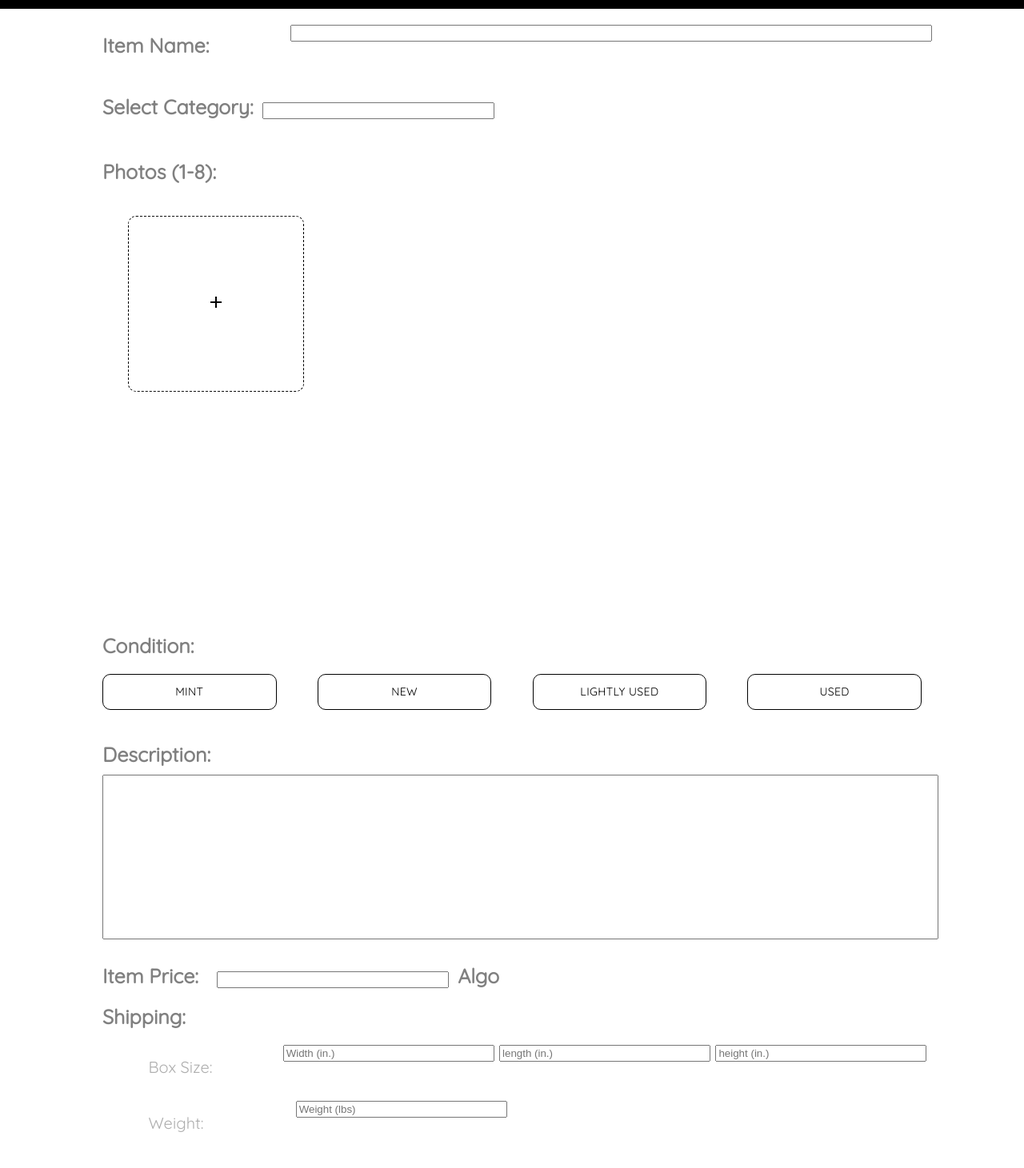
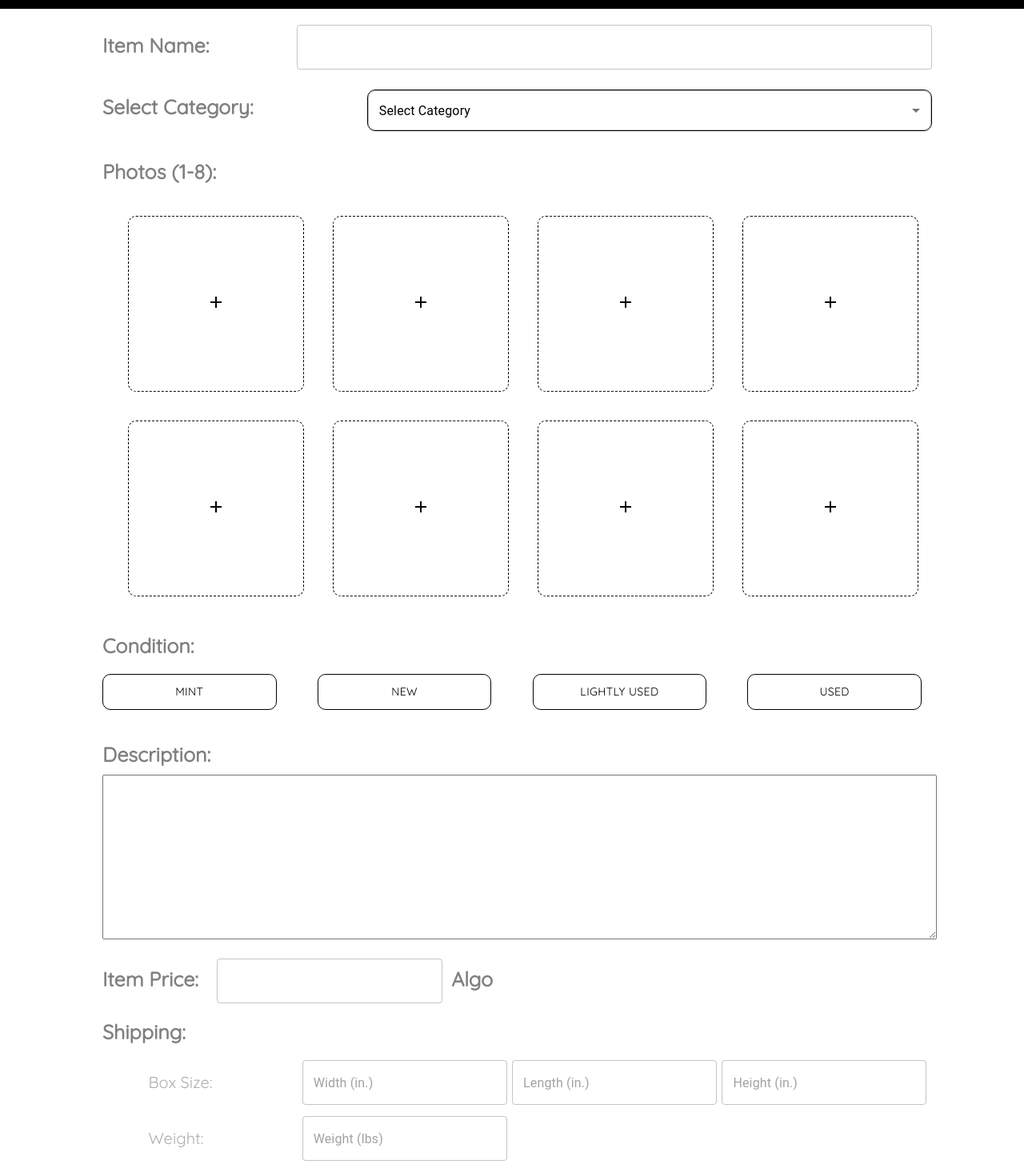
Before and after one commit to EricGrunblatt/Online-Store-Crypto, a React (Create React App) app in the folder client/: page /listitem in a window 1280 px wide. Shown: the part 109-1570 px from the top of the page at 80% size. Built offline with nearby package versions, Linux system fonts and the light colour scheme.

Commit message:
can addListingProduct w/ images

```diff
--- a/client/src/components/ListItem.js
+++ b/client/src/components/ListItem.js
@@ -188,7 +188,6 @@ export default function ListItem(){
 
     // BOX7
     let box7 = "";
-
     const onImageChange7 = (event) => {
         if (event.target.files && event.target.files[0]) {
             setImage7(URL.createObjectURL(event.target.files[0]));
@@ -206,33 +205,41 @@ export default function ListItem(){
         box7 = <img src={image7} alt="preview image7" style={{border: 'black 1px', borderRadius: '10px'}}/>
     }
 
-    // const handleListItem = async function(itemData) {
-    //     itemData = {
-    //         name: name,
-    //         description: description,
-    //         condition: condition,
-    //         category: category,
-    //         price: price,
-    //         boxLength: length,
-    //         boxWidth: width,
-    //         boxHeight: height,
-    //         boxWeight: weight,
-    //         images: [image0]
-    //     };
-    //     console.log(itemData);
-    //     addListingProduct(itemData);
-    // }
+    const handleListItem = async function() {
+
+        var categoryTxts = ["Clothing", "Electronics", "Fashion", "Furniture", "Hardware",
+        "Home & Garden", "Music", "Office Supplies", "Other", "Photography & Video", "Sports Equipment", "Toys", "Video Games"]
+        var categoryTxt = categoryTxts[category - 1]
+        var formData = new FormData();
+
+        formData.append("name", name);
+        formData.append("description", description);
+        formData.append("condition", condition);
+        formData.append("category", categoryTxt);
+        formData.append("price", price);
+        formData.append("boxLength", length);
+        formData.append("boxWidth", width);
+        formData.append("boxHeight", height);
+        formData.append("boxWeight", weight);
+
+        const element0 = document.getElementById('image0')
+        const file0 = element0.files[0]
+
+        // HTML file input, chosen by user
+        formData.append("image0", file0);
+
+        addListingProduct(formData);
+    }
 
     return (
         <div className="list-item">
-            <form action="/" method="POST" enctype="multipart/form-data">
             <div className="item-name" style={{ margin: '20px 0px 0px 10%' }}>
                 <div for="name" style={{ margin: '10px 2% 0px 0%', display: 'inline-block', fontFamily: 'Quicksand', fontWeight: 'bold', color: '#808080', fontSize: '25px' }}> Item Name: </div>
-                    <input type="text" name="name" style={{ margin: '0px 10% 0px 0px', width: '62vw', float: 'right' }}></input>
+                    <TextField value={name} onChange={(event) => { setName(event.target.value) }}  style={{ margin: '0px 10% 0px 0px', width: '62vw', float: 'right' }}></TextField>
                 </div>
                 <div className="select-category" style={{ margin: '40px 0px 0px 10%' }}>
                     <div style={{ margin: '6px 1% 0px 0%', display: 'inline-block', fontFamily: 'Quicksand', fontWeight: 'bold', color: '#808080', fontSize: '25px' }}> Select Category: </div>
-                    {/* <Box style={{ margin: '0px 10% 0px 0px', border: 'black 1px solid', borderRadius: '10px', width: '55vw', height: '50px', display: 'inline-block', float: 'right' }}>
+                    <Box style={{ margin: '0px 10% 0px 0px', border: 'black 1px solid', borderRadius: '10px', width: '55vw', height: '50px', display: 'inline-block', float: 'right' }}>
                         <FormControl fullWidth>
                             <InputLabel style={{ color: 'black', margin: '-2px 0px 0px 0px' }} id="category-menu">Select Category</InputLabel>
                             <Select style={{ borderRadius: '10px', height: '50px' }}
@@ -257,21 +264,20 @@ export default function ListItem(){
 
                             </Select>
                         </FormControl>
-                    </Box> */}
-                    <input type="text" name="condition" style={{ margin: '0px 0% 0px 0px', width: '22vw' }}></input>
+                    </Box>
                 </div>
                 <div className="display-name-photos" style={{ margin: '40px 0px 0px 10%' }}>
                     <div style={{ margin: '10px 0% 0px 0%', display: 'inline-block', fontFamily: 'Quicksand', fontWeight: 'bold', color: '#808080', fontSize: '25px' }}>Photos (1-8):</div>
                 </div>
                 <div className="photo-container" style={{ margin: '40px 0px 0px 5vw', display: 'grid', gridTemplateColumns: 'repeat(4, 20vw)', gridTemplateRows: 'minmax(20vw, auto) repeat(2, 20vw)', justifyContent: 'center', alignContent: 'center'}}>
                     {box0}
-                    {/* {box1}
+                    {box1}
                     {box2}
                     {box3}
                     {box4}
                     {box5}
                     {box6}
-                    {box7} */}
+                    {box7}
                 </div>
                 <div className="condition" style={{ margin: '-20vw 0px 0px 10%'}}>
                     <div style={{ margin: '10px 0% 0px 0%', display: 'inline-block', fontFamily: 'Quicksand', fontWeight: 'bold', color: '#808080', fontSize: '25px' }}>Condition:</div>
@@ -286,30 +292,30 @@ export default function ListItem(){
                     <div style={{ margin: '10px 0% 0px 0%', fontFamily: 'Quicksand', fontWeight: 'bold', color: '#808080', fontSize: '25px' }}>Description:</div>
                 </div>
                 <div className="description-textfield" style={{ margin: '10px 0px 0px 10%'}}>
-                    <input type="text" name="description" onChange={(event) => { setDescription(event.target.value) }} style={{ minWidth: '90%', minHeight: '200px', maxWidth: '90%', maxHeight: '200px', fontSize: '20px' }}></input>
+                    <TextareaAutosize value={description} onChange={(event) => { setDescription(event.target.value) }} style={{ minWidth: '90%', minHeight: '200px', maxWidth: '90%', maxHeight: '200px', fontSize: '20px' }}></TextareaAutosize>
                 </div>
                 <div className="item-price" style={{ margin: '20px 0px 0px 10%' }}>
                     <div style={{ margin: '10px 2% 0px 0%', display: 'inline-block', fontFamily: 'Quicksand', fontWeight: 'bold', color: '#808080', fontSize: '25px' }}> Item Price: </div>
-                    <input type="text" name="price" style={{ margin: '0px 0% 0px 0px', width: '22vw' }}></input>
+                    <TextField inputProps={{ inputMode: 'numeric', pattern: '[0-9]*' }} value={price} onChange={(event) => { setPrice(event.target.value) }} style={{ margin: '0px 0% 0px 0px', width: '22vw' }}></TextField>
                     <div style={{ margin: '0px 0% 0px 1%', display: 'inline-block', fontFamily: 'Quicksand', fontWeight: 'bold', color: '#808080', fontSize: '25px' }}> Algo </div>
                 </div>
                 <div className="shipping" style={{ margin: '20px 0px 0px 10%' }}>
                     <div style={{ margin: '10px 2% 20px 0%', fontFamily: 'Quicksand', fontWeight: 'bold', color: '#808080', fontSize: '25px' }}> Shipping: </div>
                     <div style={{ display: 'inline-block', margin: '15px 0% 30px 5%', fontFamily: 'Quicksand', color: '#AEAEAE', fontSize: '20px' }}>Box Size:</div>
                     <div style={{ display: 'flex', float: 'right', margin: '0px 10% 0px 0%' }}>
-                        <input type="text" name="boxWidth" className="width" placeholder="Width (in.)" style={{ margin: '0px 0.5vw 0px 0px', width: '20vw' }}></input>
-                        <input type="text" name="boxLength" className="length" placeholder="length (in.)" style={{ margin: '0px 0.5vw 0px 0px', width: '20vw' }}></input>
-                        <input type="text" name="boxHeight" className="height" placeholder="height (in.)" style={{ margin: '0px 0.5vw 0px 0px', width: '20vw' }}></input>
+                        <TextField value={width} onChange={(event) => { setWidth(event.target.value) }} className="width" placeholder="Width (in.)" style={{ margin: '0px 0.5vw 0px 0px', width: '20vw' }}>
+                        </TextField>
+                        <TextField value={length} onChange={(event) => { setLength(event.target.value) }}className="length" placeholder="Length (in.)" style={{ margin: '0px 0.5vw 0px 0px', width: '20vw' }}></TextField>
+                        <TextField value={height} onChange={(event) => { setHeight(event.target.value) }} className="height" placeholder="Height (in.)" style={{ margin: '0px 0.5vw 0px 0px', width: '20vw' }}></TextField>
                     </div>
                     <div className="weight" style={{ margin: '15px 0vw 0px 5%', fontFamily: 'Quicksand', color: '#AEAEAE', fontSize: '20px' }}>Weight: </div>
                     <div style={{ float: 'right', margin: '0px 10% 0px 0%' }}>
-                        <input type="text" name="boxWeight"className="weight" placeholder="Weight (lbs)" style={{ margin: '-40px 41.5vw 0px 0px', float: 'right', width: '20vw' }}></input>
+                        <TextField value={weight} onChange={(event) => { setWeight(event.target.value) }} className="weight" placeholder="Weight (lbs)" style={{ margin: '-40px 41.5vw 0px 0px', float: 'right', width: '20vw' }}></TextField>
                     </div>
                 </div>
                 <div className="list-item-button" style={{ margin: '50px 0px 50px 0px', borderRadius: '10px', textAlign: 'center' }}>
-                    <Button type="submit" style={{ textAlign: 'center', background: 'black', color: 'white', fontFamily: 'Quicksand', fontWeight: 'bold', fontSize: '20px', width: '150px' }}>List Item</Button>
+                    <Button type="submit" onClick={handleListItem} style={{ textAlign: 'center', background: 'black', color: 'white', fontFamily: 'Quicksand', fontWeight: 'bold', fontSize: '20px', width: '150px' }}>List Item</Button>
                 </div>
-            </form>
         </div>
     )
 }
```
